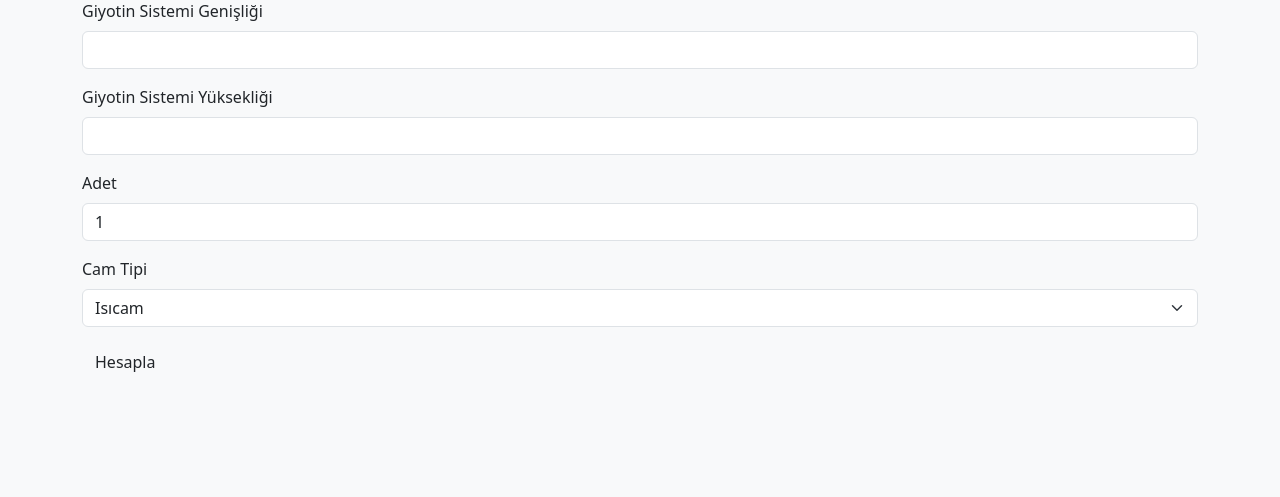
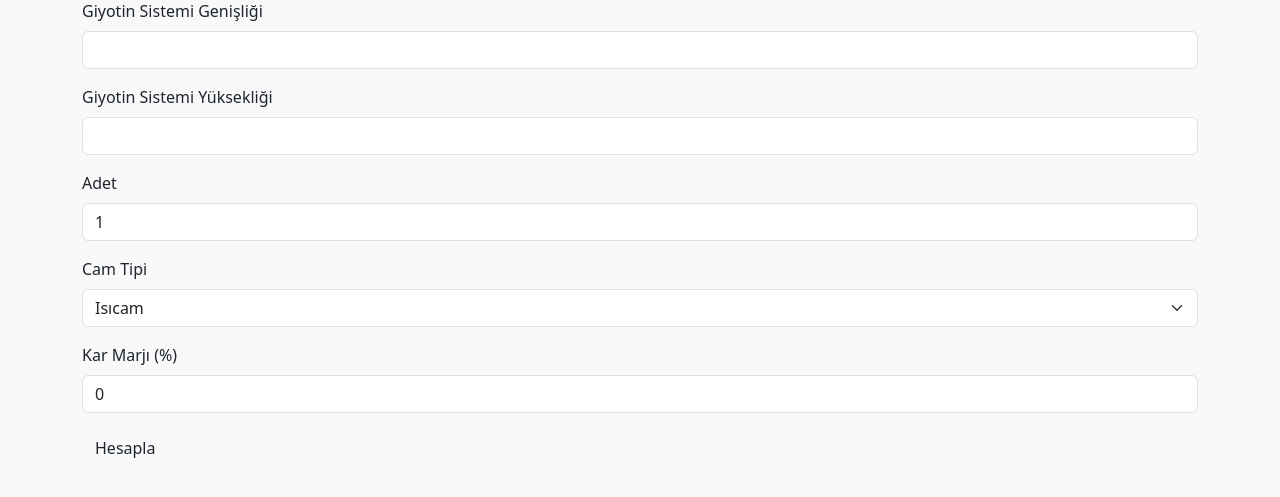
Before and after one commit to hakanicellioglu/gst, a PHP site: page /optimization.php in a window 1280 px wide. Shown: the part 143-640 px from the top of the page. Run offline with PHP 8.4, Linux system fonts and the light colour scheme; the visitor is signed in with stand-in values (Sample User, id 1).

Commit message:
Add profit margin input to optimization

```diff
--- a/optimization.php
+++ b/optimization.php
@@ -15,12 +15,14 @@ $width = '';
 $height = '';
 $quantity = 1;
 $glass_type = 'Isıcam';
+$profit_margin = 0;
 
 if ($_SERVER['REQUEST_METHOD'] === 'POST') {
     $width = (float) ($_POST['width'] ?? 0);
     $height = (float) ($_POST['height'] ?? 0);
     $quantity = max(1, (int) ($_POST['quantity'] ?? 1));
     $glass_type = $_POST['glass_type'] ?? $glass_type;
+    $profit_margin = (float) ($_POST['profit_margin'] ?? 0);
 
     if (!empty($_POST['gid'])) {
         $stmt = $pdo->prepare('SELECT glass_type FROM guillotine_quotes WHERE id = ?');
@@ -166,6 +168,7 @@ if ($_SERVER['REQUEST_METHOD'] === 'POST') {
         $groupedResults[$r['category']][] = $r;
     }
     $categoryOrder = ['Cam', 'Alüminyum', 'Aksesuar', 'Fitil', 'Diğer'];
+    $sales_price = $total_cost * (1 + $profit_margin / 100);
 }
 ?>
 <!DOCTYPE html>
@@ -204,6 +207,11 @@ if ($_SERVER['REQUEST_METHOD'] === 'POST') {
                     <option value="Isıcam" <?php echo $glass_type === 'Isıcam' ? 'selected' : ''; ?>>Isıcam</option>
                     <option value="Tek Cam" <?php echo $glass_type === 'Tek Cam' ? 'selected' : ''; ?>>Tek Cam</option>
                 </select>
+            </div>
+            <div class="mb-3">
+                <label class="form-label">Kar Marjı (%)</label>
+                <input type="number" step="0.01" name="profit_margin" class="form-control"
+                    value="<?php echo htmlspecialchars($profit_margin); ?>">
             </div>
             <input type="hidden" name="gid" value="<?php echo htmlspecialchars($_POST['gid'] ?? ''); ?>">
             <button type="submit" class="btn btn-<?php echo get_color(); ?>">Hesapla</button>
@@ -319,6 +327,10 @@ if ($_SERVER['REQUEST_METHOD'] === 'POST') {
                         <th colspan="3" class="text-end">Toplam Maliyet</th>
                         <th><?php echo number_format(round($total_cost), 0); ?></th>
                     </tr>
+                    <tr>
+                        <th colspan="3" class="text-end">Toplam Fiyat (Kar Dahil)</th>
+                        <th><?php echo number_format(round($sales_price), 0); ?></th>
+                    </tr>
                 </tbody>
             </table>
         <?php endif; ?>
```
